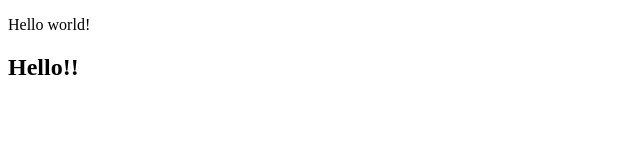
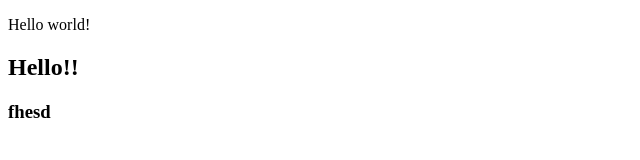
Before and after one commit to VinogradovM/udemy, a plain HTML site: page index.html in a window 1280 px wide. Shown: the full height of the page, 0-640 px from the left. Drawn offline with Linux system fonts and the light colour scheme.

Commit message:
index.html add h3

```diff
--- a/index.html
+++ b/index.html
@@ -8,6 +8,7 @@
 <body>
     <p>Hello world!</p>
     <h2>Hello!!</h2>
+    <h3>fhesd</h3>
 
     <script src = "js/script.js"></script>
 </body>
```
